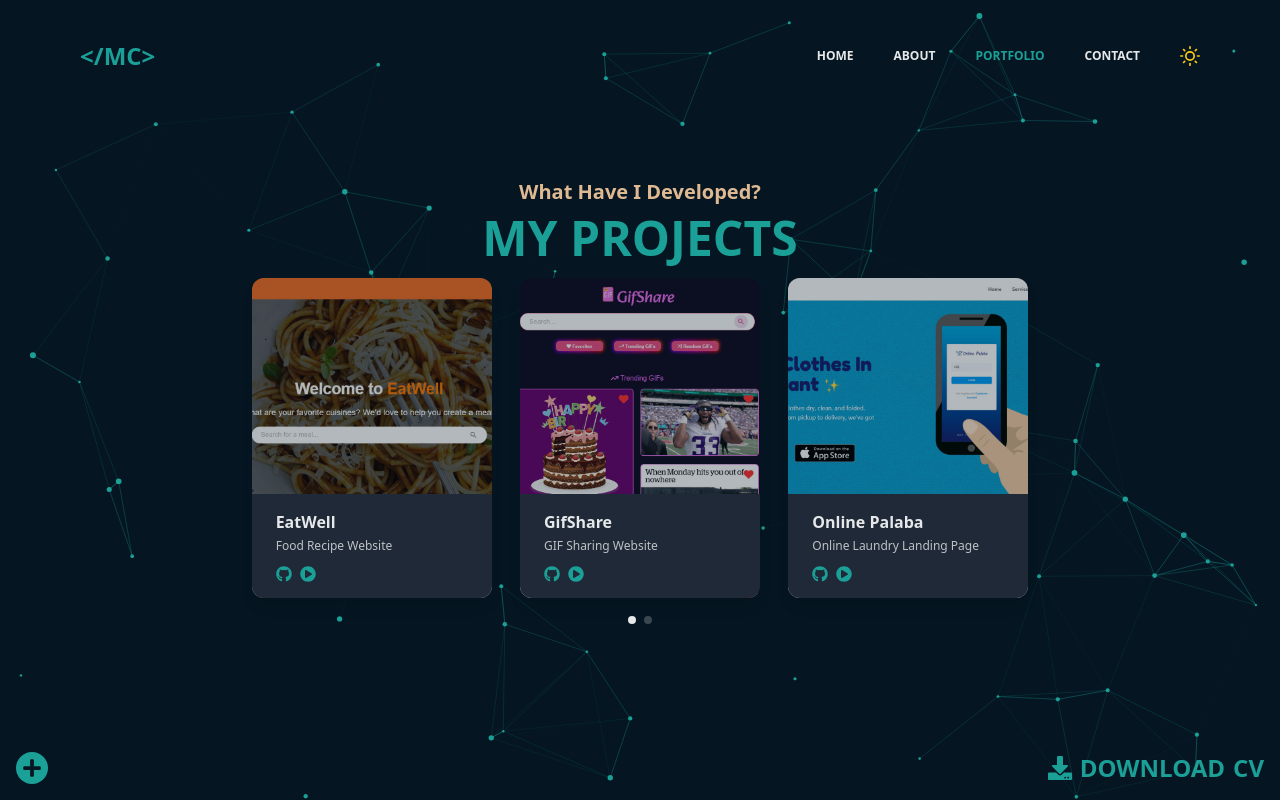
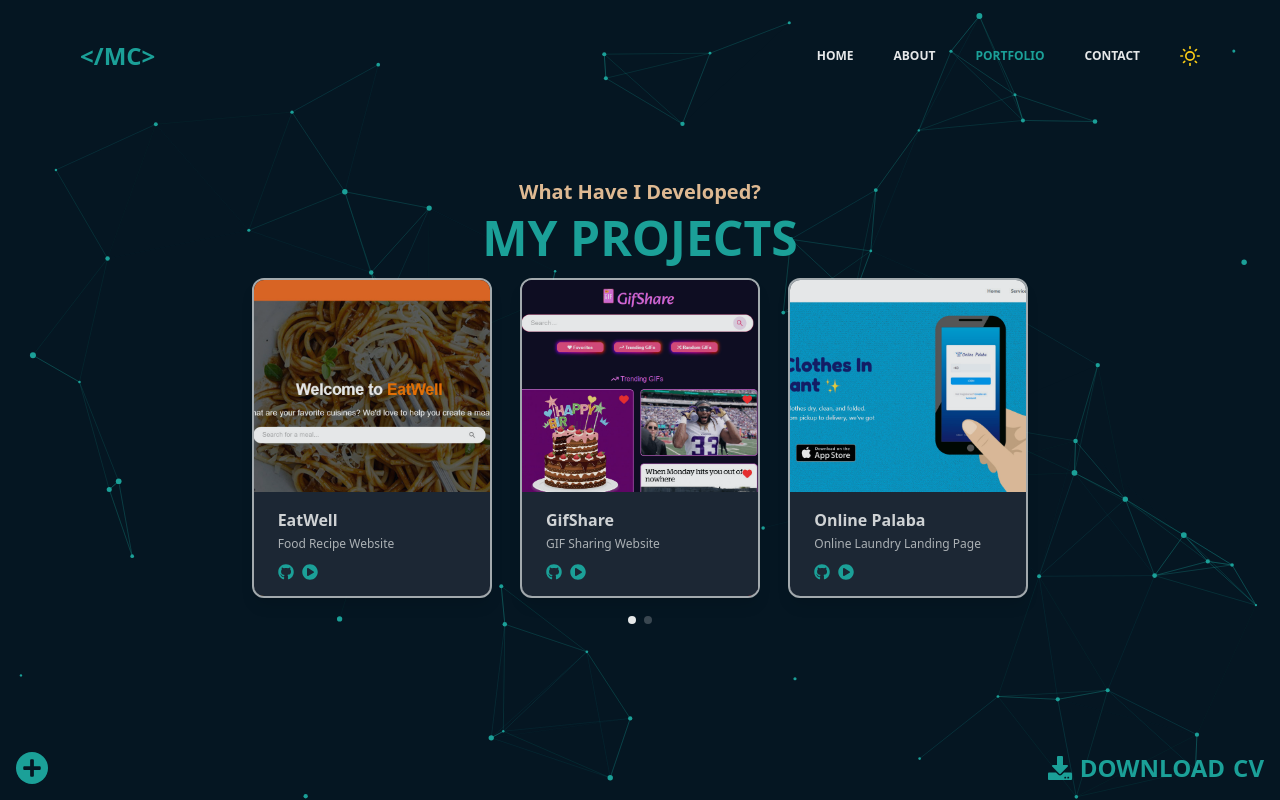
Before and after one commit to melchie04/melchorcallos-website, a React (Vite) app: page /portfolio in a window 1280 px wide. Built offline with nearby package versions, Linux system fonts and the light colour scheme; no server answers.

Commit message:
Update ActiveSlider.jsx

```diff
--- a/src/components/portfolio/ActiveSlider.jsx
+++ b/src/components/portfolio/ActiveSlider.jsx
@@ -11,12 +11,11 @@ import "swiper/css/free-mode";
 const ActiveSlider = () => {
   // Project Card
   const ProjectCard = ({ project }) => (
-    <div className="flex flex-col group relative shadow-lg rounded-xl p-8 mb-10 h-80 w-[240px] overflow-hidden cursor-pointer">
+    <div className="flex flex-col group relative shadow-lg rounded-xl border-2 border-dark/70 dark:border-light/70 p-8 mb-10 h-80 w-[240px] overflow-hidden cursor-pointer">
       <div
         className="absolute inset-0 bg-cover bg-center"
         style={{ backgroundImage: `url(${project.image})` }}
       />
-      <div className="absolute inset-0 bg-dark/30 group-hover:opacity-0 transition-colors duration-300" />
       <div className="absolute bottom-0 left-0 w-full bg-gray-100 dark:bg-gray-800 px-6 py-4 flex flex-col gap-1">
         <h1 className="text-base font-semibold text-dark dark:text-light">
           {project.name}
@@ -24,7 +23,7 @@ const ActiveSlider = () => {
         <p className="text-xs text-dark/80 dark:text-light/80">
           {project.description}
         </p>
-        <div className="flex gap-2 mt-2">
+        <div className="flex gap-2 mt-2 z-10">
           {project.github && (
             <LinkButton href={project.github}>
               <FaGithub size={16} />
@@ -37,6 +36,7 @@ const ActiveSlider = () => {
           )}
         </div>
       </div>
+      <div className="absolute inset-0 bg-light/10 dark:bg-dark/10 group-hover:opacity-0 transition-colors duration-300" />
     </div>
   );
 
```
